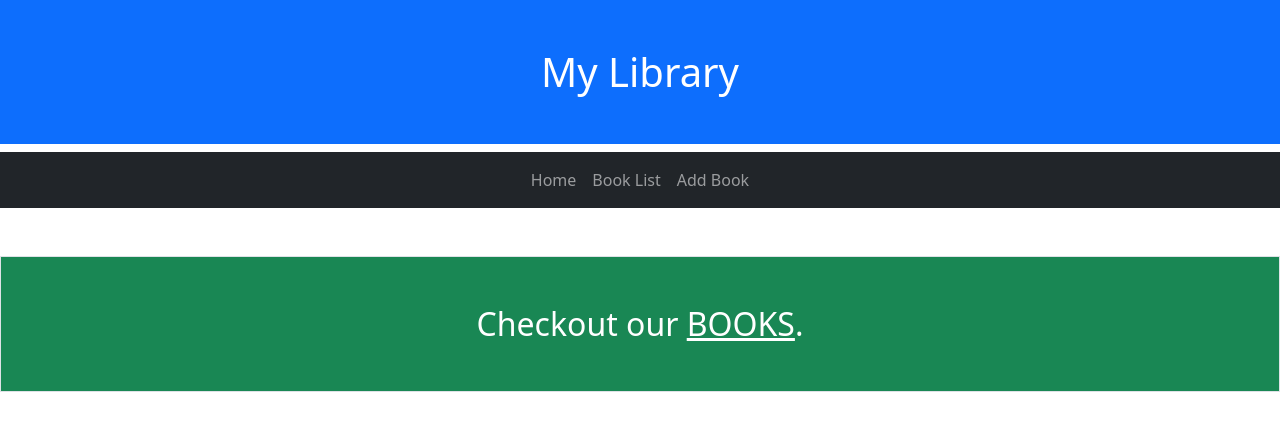
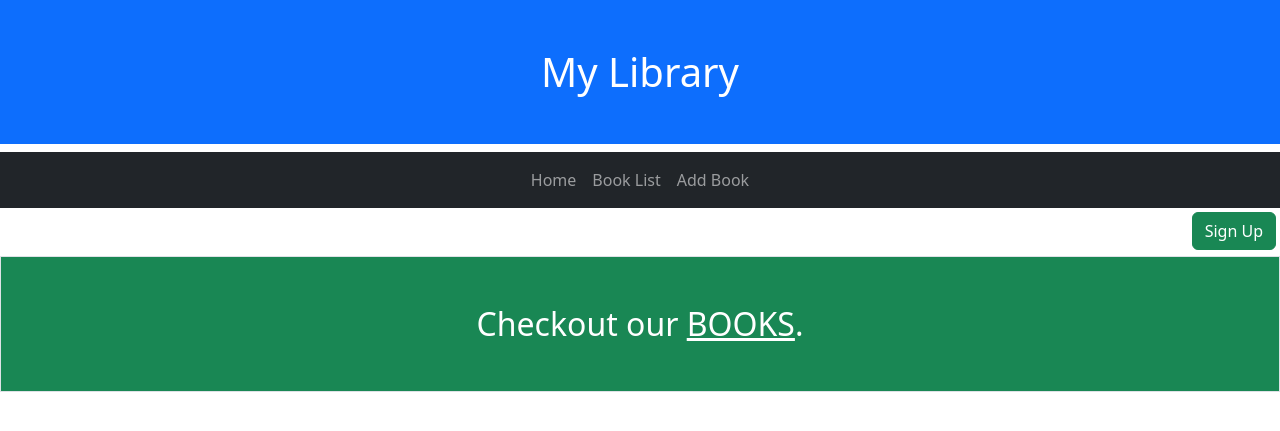
Before and after one commit to Alimeril/My_Library, a Django app: page / in a window 1280 px wide. Shown: the top 431 px of the page. Run offline with Django 5.2, Linux system fonts and the light colour scheme.

Commit message:
Adding sign up button to index html

```diff
--- a/library/templates/library/index.html
+++ b/library/templates/library/index.html
@@ -5,6 +5,9 @@ My Library
 {% endblock %}
 
 {% block content %}
+<div class="p-1 float-end">
+    <a class="btn btn-success" href = "{% url 'library:SignUp' %}" role="button">Sign Up</a>
+</div>
 
 <h2 class="container-fluid p-5 my-5 border text-center text-bg-success">Checkout our <a class="text-white" href="{% url 'library:ListPage' %}">BOOKS</a>.</h2>
 
--- a/library/templates/library/user_form.html
+++ b/library/templates/library/user_form.html
@@ -7,7 +7,7 @@ Add Books
 {% block content %}
 
 <div class="container pt-5">
-    <form method = 'POST' action = "">
+    <form method = 'POST'>
         {% csrf_token %}
         <div>
             {{form.as_p}}
--- a/library/views.py
+++ b/library/views.py
@@ -6,6 +6,7 @@ from django.views.generic.edit import UpdateView
 from django.views.generic.edit import DeleteView
 from .models import Book
 from django.contrib.auth.models import User
+from django import forms
 from django.db.models import Q
 
 
@@ -13,10 +14,11 @@ def home(request):
     return render(request, "library/index.html")
 
 class SignUpPage(CreateView):
+    template_name = 'library/user_form.html'
     model = User
     fields = [
+        "email",
         "username",
-        "email",
         "password",
     ]
 
```
